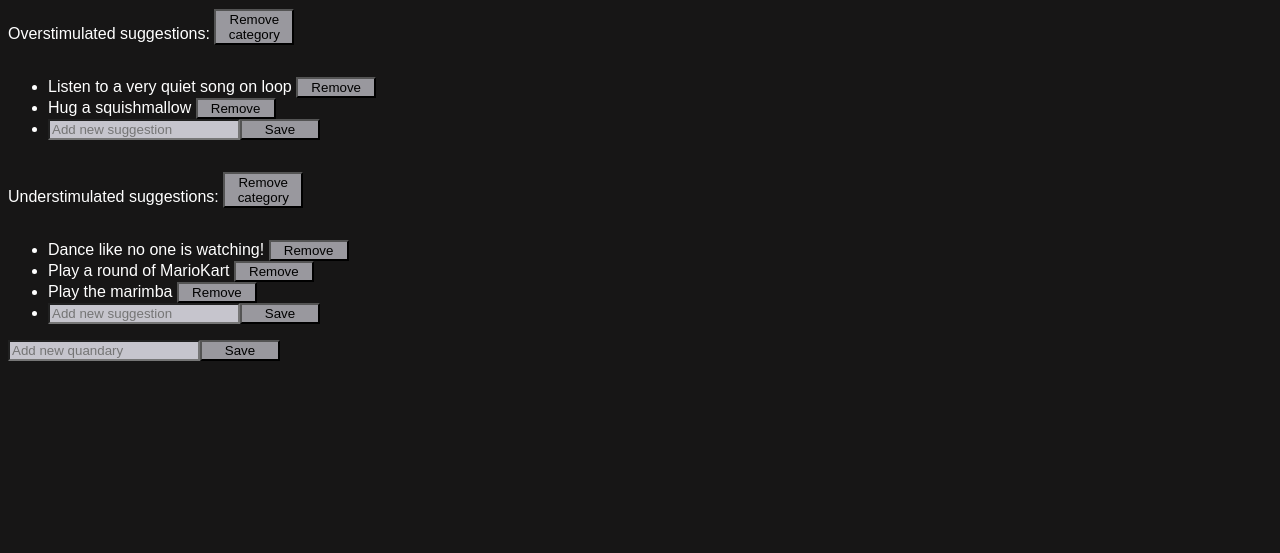
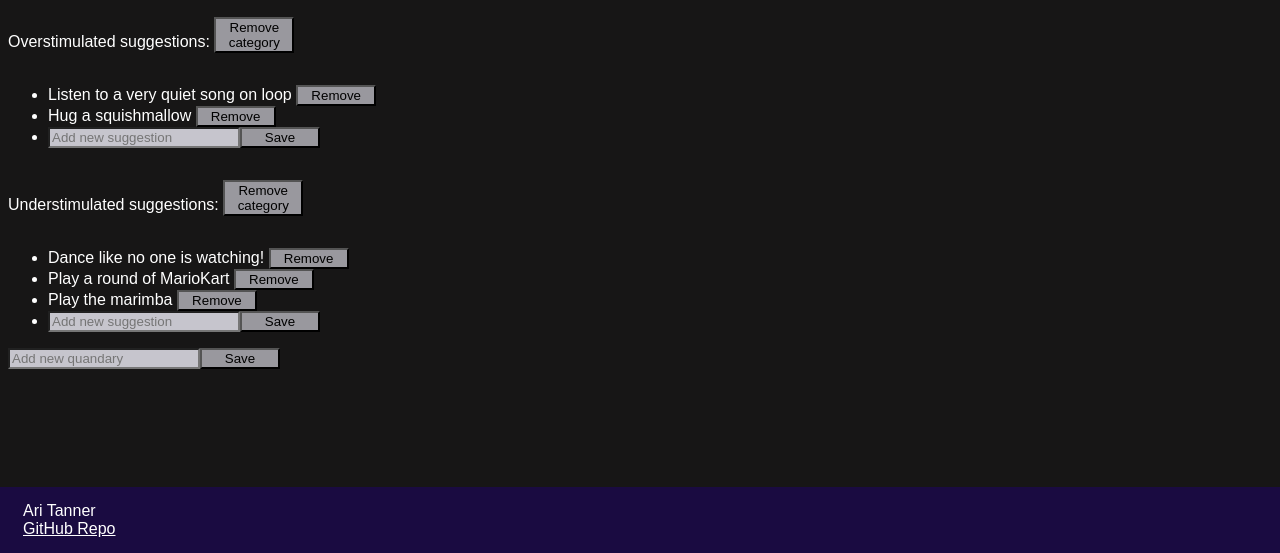
Before and after one commit to AmazingAnt8/startup, a plain HTML site: page personalize.html in a window 1280 px wide. Shown: the part 247-800 px from the top of the page. Drawn offline with Linux system fonts and the light colour scheme.

Commit message:
finishing css

```diff
--- a/personalize.html
+++ b/personalize.html
@@ -48,4 +48,11 @@
                 <input type="text" id="new" name="new_quandary" placeholder="Add new quandary"><button type="submit">Save</button>
             </div>
         </main>
+        <footer>
+            <div class="content">
+                <span class="text-reset">Ari Tanner</span>
+                <br />
+                <a href="https://github.com/AmazingAnt8/startup">GitHub Repo</a>
+            </div>
+        </footer>
     </body>
--- a/quandary_selection.css
+++ b/quandary_selection.css
@@ -11,13 +11,13 @@ textarea {
 
 @media (orientation: portrait) {
     .row {
-        flex-direction: row;
+        flex-direction: column;
     }
 }
 
 @media (orientation: landscape) {
     .row {
-        flex-direction: column;
+        flex-direction: row;
     }
 }
 
@@ -29,7 +29,6 @@ textarea {
 .row {
     display: flex;
     content: "";
-    display: table;
     clear: both;
 }
 
--- a/style.css
+++ b/style.css
@@ -15,7 +15,6 @@ body {
     display: flex;
     flex-direction: column;
     height: 100vh;
-
 }
 
 header {
@@ -46,6 +45,7 @@ main {
     height: 100vh;
     background-color: rgb(23, 22, 22);
     padding-left: 0.5em;
+    padding: 0.5em;
 }
 
 .content {
```
Also changed, not shown: friends.html (+7 -0 lines), quandary_selection.html (+4 -25 lines), suggestion.html (+7 -0 lines).
